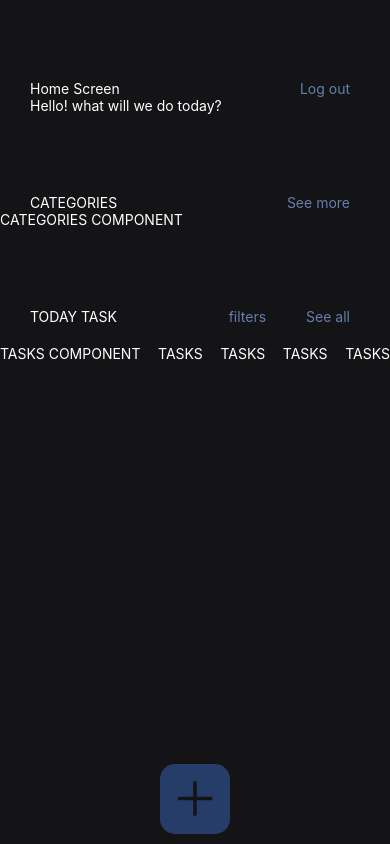
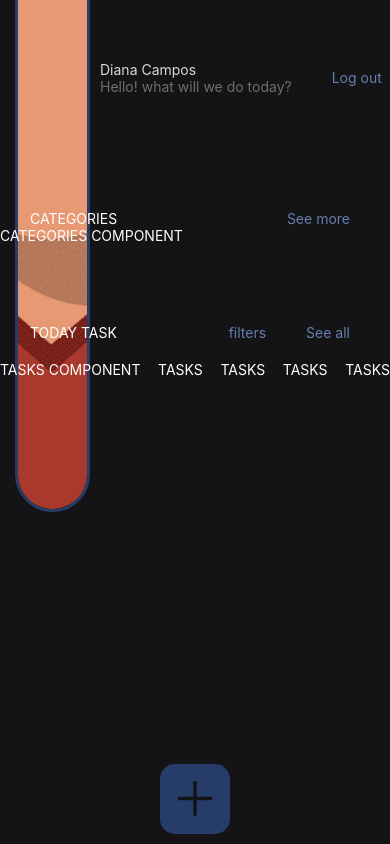
Before and after one commit to Diana-Camz/ToDoApp, a React Native app: screen /Home in a window 390 px wide. Built offline with nearby package versions, Linux system fonts and the light colour scheme.

Commit message:
add UserName Component in Home Screen

```diff
--- a/src/screens/Home.js
+++ b/src/screens/Home.js
@@ -2,18 +2,13 @@ import { Pressable, StyleSheet, Text, View } from 'react-native'
 import React from 'react'
 import CustomIcon from '../components/CustomIcon'
 import { colorsTheme } from '../styles/colorsTheme'
+import CustomUserName from '../components/CustomUserName'
 
 
 const Home = ({navigation}) => {
   return (
     <View style={styles.container}>
-      <View style={styles.container_userName}>
-        <View>
-            <Text style={styles.userName_title}>Home Screen</Text>
-            <Text style={styles.userName_description}>Hello! what will we do today?</Text>
-        </View>
-        <Text style={styles.userName_logout}>Log out</Text>
-      </View>
+      <CustomUserName home={true} name={'Diana Campos'} image={require('../images/user-avatar.png')} />
       <View style={styles.container_categories}>
         <View style={styles.container_categories_text}>
             <Text style={styles.categories_title}>CATEGORIES</Text>
```
